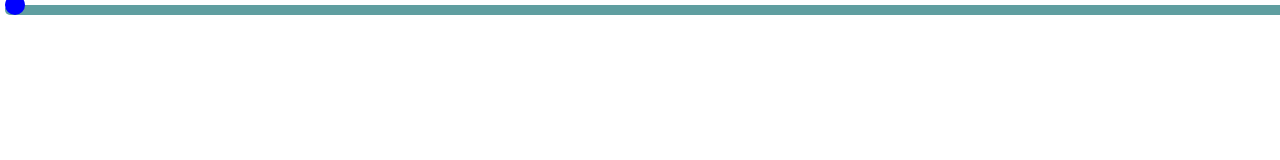
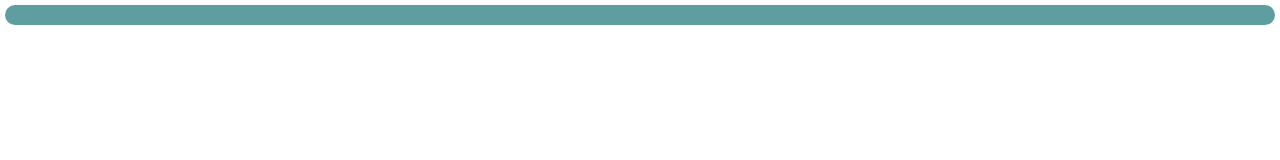
Before and after one commit to ZoricmaTs/slider, a website built with Parcel: page src/index.html in a window 1280 px wide. Both pictures are taken after a click on the element 645 px from the left and 10 px from the top of the page. Built offline with nearby package versions, Linux system fonts and the light colour scheme.

Commit message:
add listener

```diff
--- a/src/controller/slider.ts
+++ b/src/controller/slider.ts
@@ -1,4 +1,36 @@
+import {UserSettings} from "../index";
+import Slider from "../model/slider";
+import ProgressBar from "../view/progressBar/progressBar";
+import Helper from "../helper";
+
 export default class SliderController {
-  constructor() {
+  private readonly model: Slider;
+  private progressBarView: ProgressBar;
+  private sliderContainer: HTMLElement | undefined;
+
+  constructor(params: UserSettings) {
+
+    this.model = new Slider(params);
+
+    this.progressBarView = new ProgressBar(this.model);
+    this.initProgressBar();
+
+    this.onMouseClick = this.onMouseClick.bind(this);
+    this.progressBarView.on('kek', [this.onMouseClick]);
+
+    this.progressBarView.updateProgress();
+  }
+
+  private onMouseClick(): void {
+    window.addEventListener('click', (e) => {
+      console.log(`:->`, e);
+    })
+  }
+
+  private initProgressBar(): void {
+    this.sliderContainer = Helper.addElement(['wrap']);
+    this.model.root.append(this.sliderContainer);
+
+    this.sliderContainer.append(this.progressBarView.getContainer());
   }
 }
--- /dev/null
+++ b/src/event-listener.ts
@@ -0,0 +1,33 @@
+
+export default class EventListener {
+  private readonly map: {
+    [key: string | number]: (() => void)[]
+  };
+
+  constructor(props: any) {
+    this.map = {}
+  }
+
+  public on(event: string, fn: (() => void)[]) {
+    if (typeof this.map[event] !== 'undefined') {
+      fn.forEach((item) => {
+        if (!this.map[event].includes(item)) {
+          this.map[event].push(item);
+        }
+      });
+    } else {
+      const copyFn = fn;
+      this.map[event] = copyFn;
+    }
+  }
+
+  public off(event: string, handler: () => void) {
+    if (typeof this.map[event] !== 'undefined') {
+      this.map[event] = this.map[event].filter((fn) => (fn !== handler));
+    }
+  }
+
+  public fireEvent(event: string) {
+    this.map[event].forEach((fn) => fn());
+  }
+}
--- a/src/helper.ts
+++ b/src/helper.ts
@@ -1,7 +1,6 @@
 export default class Helper {
   static addElement(classNames: string[] = []): HTMLElement {
     const element = document.createElement('div');
-    element.classList.add('scale__division');
 
     classNames.forEach((className) => {
       element.classList.add(className);
--- a/src/index.css
+++ b/src/index.css
@@ -9,11 +9,6 @@ body {
   display: flex;
   position: relative;
   width: auto;
-
+  height:  30px;
   padding: 5px;
 }
-
-.progress-bar__wrap {
-  background-color: cadetblue;
-  border-radius: 20px;
-}
--- a/src/index.html
+++ b/src/index.html
@@ -5,8 +5,7 @@
   <title>Slider</title>
   <script type="module" src="index.ts"></script>
   <link rel="stylesheet" href="index.css" />
-  <link rel="stylesheet" href="./view/scale/scale.css" />
-  <link rel="stylesheet" href="./view/thumb/thumb.css" />
+  <link rel="stylesheet" href="./view/progressBar/progressBar.css" />
 </head>
 <body>
 </body>
--- a/src/index.ts
+++ b/src/index.ts
@@ -1,9 +1,8 @@
-import Slider, {SliderMode, SliderOrient} from "./model/slider";
-import SliderView from "./view/slider";
+import {SliderMode, SliderOrient} from "./model/slider";
 import SliderController from "./controller/slider";
 
 export type UserSettings = {
-  parent: HTMLElement,
+  root: HTMLElement;
   min: number,
   max: number,
   step: number,
@@ -18,7 +17,7 @@ export type UserSettings = {
 
 function initSlider(): any {
   const userSettings: UserSettings = {
-    parent: document.body,
+    root: document.body,
     min: 0,
     max: 103,
 
@@ -33,10 +32,7 @@ function initSlider(): any {
     orient: SliderOrient.horizontal,
   };
 
-  const model = new Slider(userSettings);
-
-  const view = new SliderView(model);
-  const controller = new SliderController(model, view);
+  const controller = new SliderController(userSettings);
 }
 
 initSlider();
--- a/src/model/slider.ts
+++ b/src/model/slider.ts
@@ -15,7 +15,7 @@ export default class Slider {
   public max: number;
   public min: number;
 
-  public parent: HTMLElement;
+  public root: HTMLElement;
 
   public minValue: number;
   public maxValue: number;
@@ -27,7 +27,7 @@ export default class Slider {
   public showValue: boolean;
 
   constructor(props: UserSettings) {
-    this.parent = props.parent;
+    this.root = props.root;
 
     this.max = props.max;
     this.min = props.min;
--- a/src/model/thumb.ts
+++ /dev/null
@@ -1,35 +0,0 @@
-export type ThumbParams = {
-  step: number,
-  parent: HTMLElement,
-  min: number,
-  max: number,
-  value: number,
-  showValue: boolean,
-  minValue: number,
-  maxValue: number,
-}
-
-export default class ThumbModel {
-  parent: HTMLElement;
-  private value: number;
-  private readonly showValue: boolean;
-
-  constructor(props: ThumbParams) {
-    this.parent = props.parent;
-    this.value = props.value;
-    this.showValue = props.showValue;
-  }
-
-  public getValue(): number {
-    return this.value;
-  }
-
-  public setValue(value: number): void {
-    this.value = value;
-  }
-
-  public isShowValue(): boolean {
-    return this.showValue;
-  }
-
-}
--- a/src/view/progressBar/progressBar.css
+++ b/src/view/progressBar/progressBar.css
@@ -0,0 +1,16 @@
+.progress-bar__wrap {
+  position: relative;
+  background-color: cadetblue;
+  border-radius: 20px;
+  height: 20px;
+  width: 100%;
+}
+
+.progress-bar__value {
+  position: absolute;
+  left: 0;
+  top: 0;
+  bottom: 0;
+  height: 100%;
+  background-color: green;
+}
--- a/src/view/progressBar/progressBar.ts
+++ b/src/view/progressBar/progressBar.ts
@@ -1,3 +1,32 @@
-export default class progressBar {
+import Helper from "../../helper";
+import EventListener from "../../event-listener";
+import Slider from "../../model/slider";
 
+export default class ProgressBar extends EventListener {
+  private progress: HTMLElement | undefined;
+  private progressWrap: HTMLElement | undefined;
+  constructor(param: Slider) {
+    super(param);
+  }
+
+  public addListeners(): void {
+    const container = document.querySelector('.progress-bar__wrap');
+
+    if (container) {
+      container.addEventListener('click', (e) => {
+        this.fireEvent('kek');
+      });
+    }
+  }
+
+  public getContainer(): HTMLElement {
+    this.progress = Helper.addElement(['progress-bar__value']);
+    this.progressWrap = Helper.addElement(['progress-bar__wrap']);
+    this.progressWrap.append(this.progress)
+    return this.progressWrap;
+  }
+
+  public updateProgress() {
+     this.addListeners();
+  }
 }
--- a/src/view/scale/scale.css
+++ /dev/null
@@ -1,10 +0,0 @@
-.scale__divisions-wrapper {
-  display: flex;
-  flex-direction: row;
-  position: relative;
-  width: 100%;
-}
-
-.scale__division {
-  position: absolute;
-}
--- a/src/view/scale/scale.ts
+++ /dev/null
@@ -1,68 +0,0 @@
-import Helper from "../../helper";
-
-export type ScaleParams = {
-  step: number,
-  parent: HTMLElement,
-  min: number,
-  max: number,
-}
-
-export default class Scale {
-  private parent: HTMLElement;
-  private readonly step: number;
-  private readonly min: number;
-  private readonly max: number;
-
-  constructor(props: ScaleParams) {
-    this.parent = props.parent;
-    this.step = props.step;
-    this.min = props.min;
-    this.max = props.max;
-
-    this.init();
-    this.updateScaleDivisionsList();
-  }
-
-  private init() {
-    const wrapper: HTMLElement = Helper.addElement(['scale__divisions-wrapper']);
-
-    this.parent.append(wrapper);
-  }
-
-  private getSpacing(): number {
-    // @ts-ignore
-    const wrapper: HTMLElement = document.querySelector('.scale__divisions-wrapper');
-
-    const wrapperWidth: number = wrapper.getBoundingClientRect().width;
-    const range: number = this.max - this.min;
-    const count: number = Math.trunc(range/this.step);
-
-    return Math.trunc(wrapperWidth / count);
-  }
-
-  private getScaleDivisionsList(): {value: number, element: HTMLElement}[] {
-    const items = [];
-
-    for (let i = this.min; i <= this.max; i += this.step) {
-      const element: HTMLElement = Helper.addElement(['scale__division']);
-
-      items.push({value: i, element});
-    }
-
-    return items;
-  }
-
-  private updateScaleDivisionsList(): void {
-    // @ts-ignore
-    const wrapper: HTMLElement = document.querySelector('.scale__divisions-wrapper');
-
-    this.getScaleDivisionsList().forEach(({value, element}, index) => {
-      element.innerHTML = `${value}`;
-
-      const position = index * this.getSpacing();
-      element.style.left = `${position}`;
-
-      wrapper.appendChild(element);
-    })
-  }
-}
--- a/src/view/slider.ts
+++ /dev/null
@@ -1,91 +0,0 @@
-import Slider, {SliderOrient} from "../model/slider";
-import ThumbModel, {ThumbParams} from "../model/thumb";
-import ScaleView, {ScaleParams} from "./scale/scale";
-import ThumbView from "./thumb/thumb";
-import Helper from "../helper";
-
-export default class SliderView {
-  private readonly element: HTMLElement;
-  private readonly orient: SliderOrient;
-
-  private readonly showDivision: boolean;
-  private readonly step: number;
-  private scale: ScaleView | undefined;
-  private thumb: ThumbView | undefined;
-  private readonly min: number;
-  private readonly max: number;
-  private readonly value: number;
-  private readonly minValue: number;
-  private readonly maxValue: number;
-  private readonly showValue: boolean;
-
-  constructor(model: Slider) {
-    this.element = model.parent;
-    this.orient = model.orient;
-    this.showDivision = model.showDivision;
-    this.step = model.getStep();
-    this.min = model.min;
-    this.max = model.max;
-    this.value = model.value;
-    this.showValue = model.showValue;
-    this.minValue = model.minValue;
-    this.maxValue = model.maxValue;
-
-    this.render();
-    // this.initScale();
-    this.initThumb();
-  }
-
-  private initStylesOfType(progressBarWrap: HTMLElement, sliderContainer: HTMLElement): void {
-    sliderContainer.style.flexDirection = this.orient === SliderOrient.horizontal ? 'row' : 'column';
-    sliderContainer.style.height = this.orient === SliderOrient.horizontal ? 'auto' : '100%';
-    sliderContainer.style.width = 'auto';
-
-    const height = '10px';
-    progressBarWrap.style.height = this.orient === SliderOrient.horizontal ? height : '100%';
-    progressBarWrap.style.width = this.orient === SliderOrient.horizontal ? '100%' : height;
-  }
-
-  private initScale(): void {
-    if (this.showDivision) {
-      const param: ScaleParams = {
-        step: this.step,
-        parent: this.element,
-        min: this.min,
-        max: this.max,
-      };
-
-      this.scale = new ScaleView(param);
-    }
-  }
-
-  private initThumb(): void {
-    // @ts-ignore
-    const progressBarWrap: HTMLElement = document.querySelector('.progress-bar__wrap');
-
-    const param: ThumbParams = {
-      step: this.step,
-      parent: progressBarWrap,
-      min: this.min,
-      max: this.max,
-      value: this.value,
-      showValue: this.showValue,
-      minValue: this.minValue,
-      maxValue: this.maxValue,
-    };
-    const thumbModel = new ThumbModel(param);
-    this.thumb = new ThumbView(thumbModel);
-
-  }
-
-  private render() {
-    const sliderContainer: HTMLElement = Helper.addElement(['wrap']);
-
-    const progressBarWrap: HTMLElement = Helper.addElement(['progress-bar__wrap']);
-    this.initStylesOfType(progressBarWrap, sliderContainer);
-
-    sliderContainer.append(progressBarWrap);
-
-    this.element.append(sliderContainer);
-  }
-}
--- a/src/view/thumb/thumb.css
+++ /dev/null
@@ -1,10 +0,0 @@
-.thumb {
-  position: absolute;
-  bottom: 0;
-  left: 0;
-  width: 20px;
-  height: 20px;
-  cursor: pointer;
-  border-radius: 20px;
-  background-color: blue;
-}
--- a/src/view/thumb/thumb.ts
+++ /dev/null
@@ -1,31 +0,0 @@
-import ThumbModel from "../../model/thumb";
-import Helper from "../../helper";
-
-export default class ThumbView {
-  private value: number;
-  private readonly showValue: boolean;
-  private parent: HTMLElement;
-
-  constructor(props: ThumbModel) {
-    this.parent = props.parent;
-    this.value = props.getValue();
-    this.showValue = props.isShowValue();
-
-    this.init();
-  }
-
-  private init() {
-    const thumb: HTMLElement = Helper.addElement(['thumb']);
-
-    if (this.showValue) {
-      const thumbValueElement: HTMLElement = Helper.addElement(['thumb_value']);
-
-      this.parent.append(thumbValueElement);
-    }
-
-   this.parent.append(thumb);
-  }
-
-  private updateValue() {}
-
-}
```
Also changed, not shown: src/controller/thumb.ts (deleted, +0 -9 lines).
